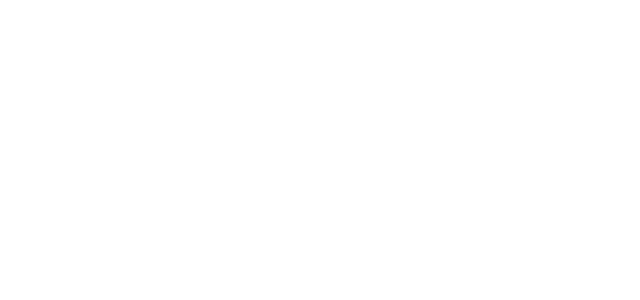
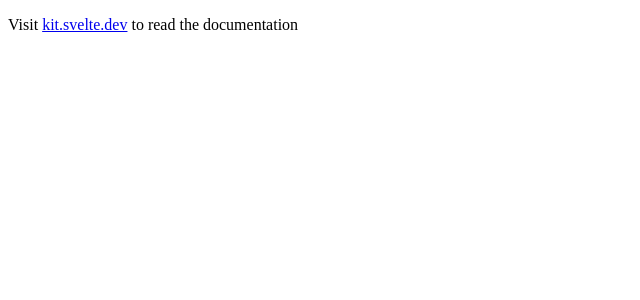
Before and after one commit to darrelhong/arewecarliteyet, a SvelteKit app: page / in a window 1280 px wide. Shown: the top 300 px of the page, without its empty margins (0-640 px from the left). Built offline with nearby package versions, Linux system fonts and the light colour scheme.

Commit message:
chore: setup format

```diff
--- a/package.json
+++ b/package.json
@@ -16,12 +16,14 @@
 		"@sveltejs/adapter-auto": "^3.0.0",
 		"@sveltejs/kit": "^2.0.0",
 		"@sveltejs/vite-plugin-svelte": "^3.0.0",
+		"@trivago/prettier-plugin-sort-imports": "^4.3.0",
 		"@types/eslint": "8.56.0",
 		"eslint": "^8.56.0",
 		"eslint-config-prettier": "^9.1.0",
 		"eslint-plugin-svelte": "^2.35.1",
-		"prettier": "^3.1.1",
+		"prettier": "^3.2.5",
 		"prettier-plugin-svelte": "^3.1.2",
+		"prettier-plugin-tailwindcss": "^0.5.11",
 		"svelte": "^4.2.7",
 		"svelte-check": "^3.6.0",
 		"typescript": "^5.0.0",
--- a/src/routes/+page.svelte
+++ b/src/routes/+page.svelte
@@ -0,0 +1,3 @@
+<p class="p-4 m-4 border border-b">
+	Visit <a href="https://kit.svelte.dev">kit.svelte.dev</a> to read the documentation
+</p>
```
Also changed, not shown: 2 other files (tests, documents, lock files or other folders).
